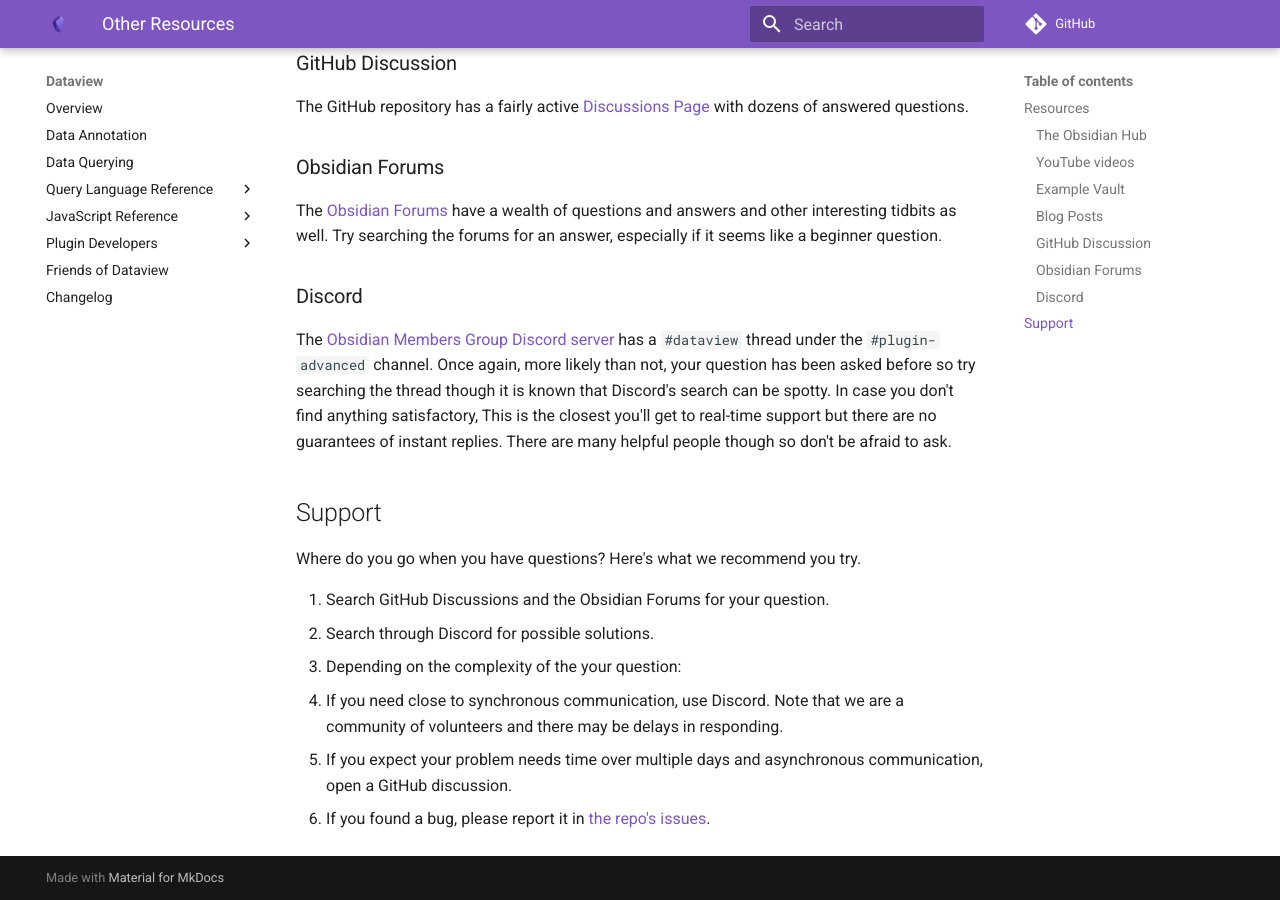
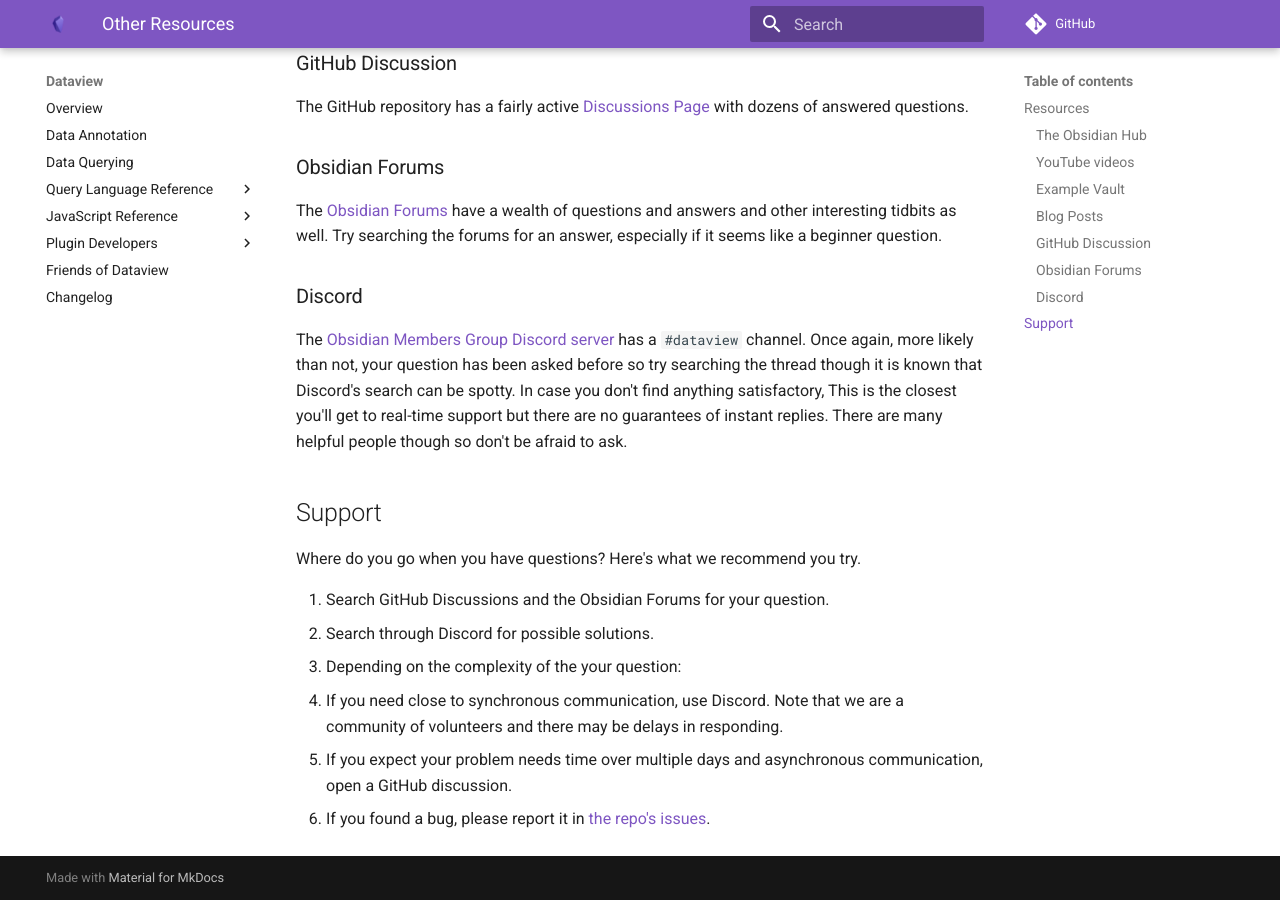
Before and after one commit to blacksmithgu/obsidian-dataview, an MkDocs documentation site: the page built from docs/docs/resources-and-support.md, in a window 1280 px wide and 900 px high, scrolled down 925 px. Built offline with MkDocs 1.6.1 and Material for MkDocs 9.7.7, drawn with Linux system fonts in a browser that asks for light colours; comment, search, counter and statistics services are not loaded.

Commit message:
fix: channel name in OMG

```diff
--- a/docs/docs/resources-and-support.md
+++ b/docs/docs/resources-and-support.md
@@ -38,7 +38,7 @@ Try searching the forums for an answer, especially if it seems like a beginner q
 
 ### Discord
 
-The [Obsidian Members Group Discord server](https://obsidian.md/community) has a `#dataview` thread under the `#plugin-advanced` channel.
+The [Obsidian Members Group Discord server](https://obsidian.md/community) has a `#dataview` channel.
 Once again, more likely than not, your question has been asked before so try searching the thread though it is known that Discord's search can be spotty.
 In case you don't find anything satisfactory,
 This is the closest you'll get to real-time support but there are no guarantees of instant replies.
```
